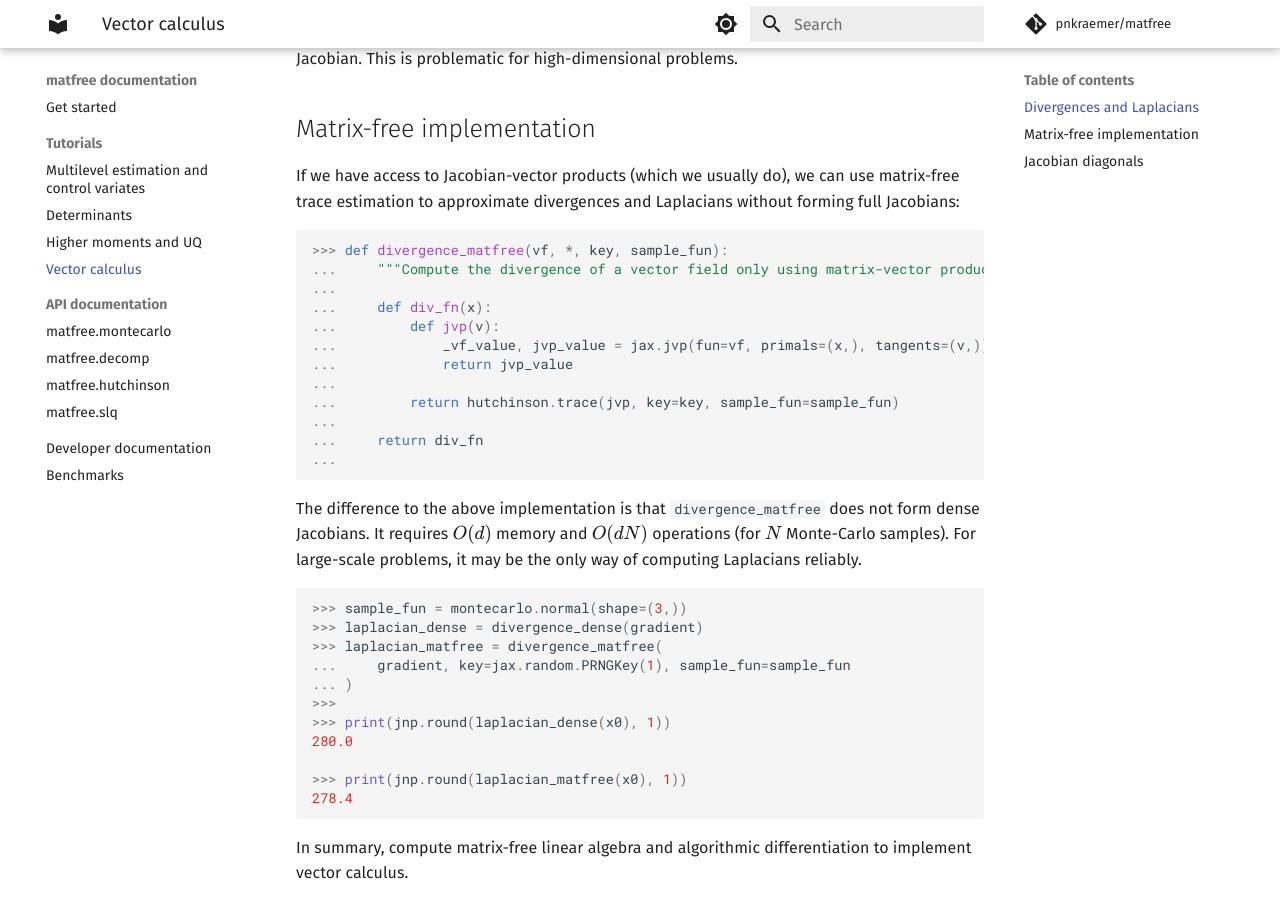
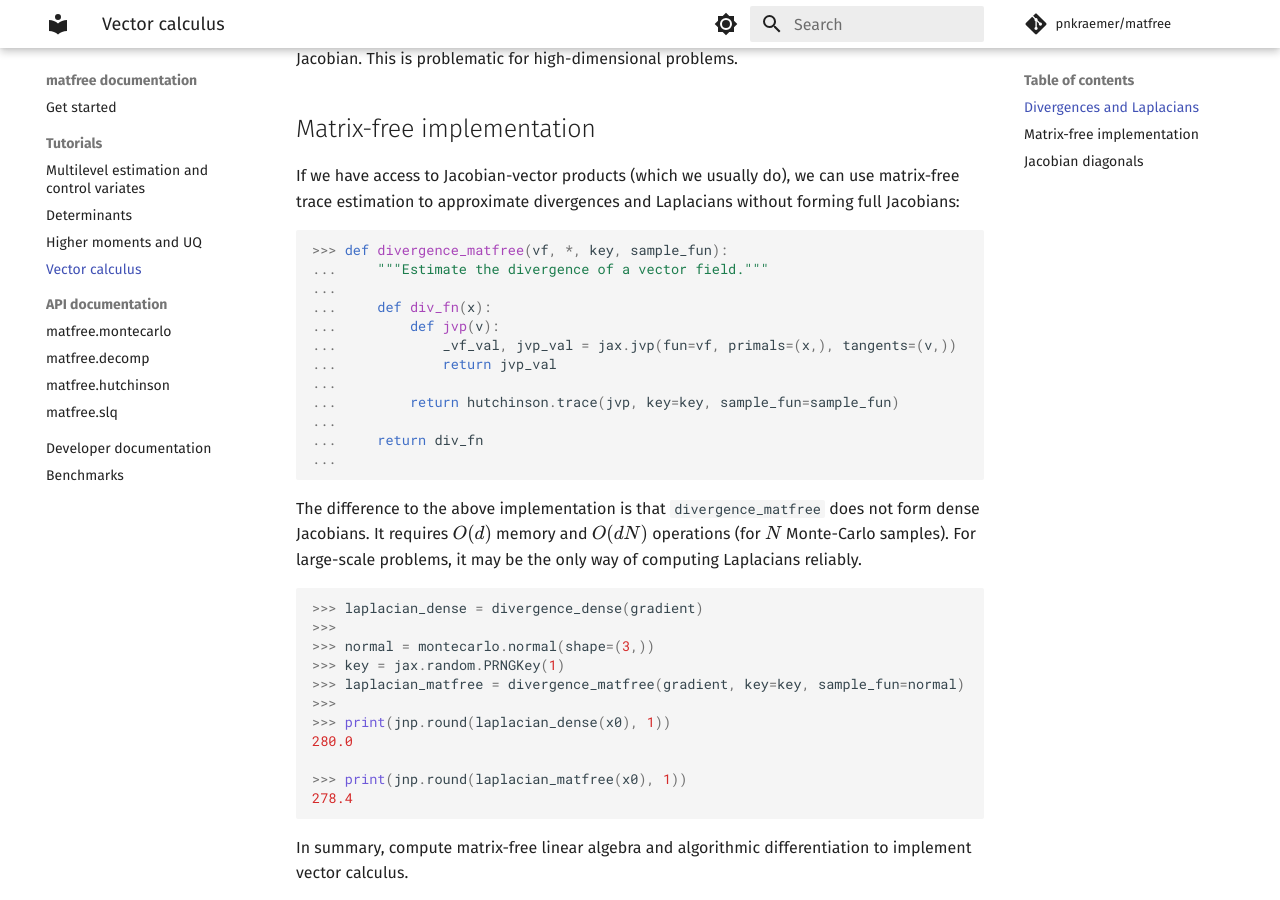
Before and after one commit to pnkraemer/matfree, an MkDocs documentation site: the page built from docs/vector_calculus.md, in a window 1280 px wide and 900 px high, scrolled down 1134 px. Built offline with MkDocs 1.6.1 and Material for MkDocs 9.7.7, drawn with Linux system fonts in a browser that asks for light colours; comment, search, counter and statistics services are not loaded.

Commit message:
Narrower code-snippet lines in markdown files (#137)
* Minor documentation fixes

* Narrower linebreak in markdown files

* Included linewidth in makefile

````diff
--- a/docs/vector_calculus.md
+++ b/docs/vector_calculus.md
@@ -65,12 +65,12 @@ to approximate divergences and Laplacians without forming full Jacobians:
 ```python
 
 >>> def divergence_matfree(vf, *, key, sample_fun):
-...     """Compute the divergence of a vector field only using matrix-vector products."""
+...     """Estimate the divergence of a vector field."""
 ...
 ...     def div_fn(x):
 ...         def jvp(v):
-...             _vf_value, jvp_value = jax.jvp(fun=vf, primals=(x,), tangents=(v,))
-...             return jvp_value
+...             _vf_val, jvp_val = jax.jvp(fun=vf, primals=(x,), tangents=(v,))
+...             return jvp_val
 ...
 ...         return hutchinson.trace(jvp, key=key, sample_fun=sample_fun)
 ...
@@ -83,11 +83,11 @@ It requires $O(d)$ memory and  $O(d N)$ operations (for $N$ Monte-Carlo samples)
 For large-scale problems, it may be the only way of computing Laplacians reliably.
 
 ```python
->>> sample_fun = montecarlo.normal(shape=(3,))
 >>> laplacian_dense = divergence_dense(gradient)
->>> laplacian_matfree = divergence_matfree(
-...     gradient, key=jax.random.PRNGKey(1), sample_fun=sample_fun
-... )
+>>>
+>>> normal = montecarlo.normal(shape=(3,))
+>>> key = jax.random.PRNGKey(1)
+>>> laplacian_matfree = divergence_matfree(gradient, key=key, sample_fun=normal)
 >>>
 >>> print(jnp.round(laplacian_dense(x0), 1))
 280.0
````
Also changed, not shown: README.md (+3 -3 lines), docs/higher_moments.md (+6 -6 lines), docs/index.md (+3 -3 lines), 1 other file.
